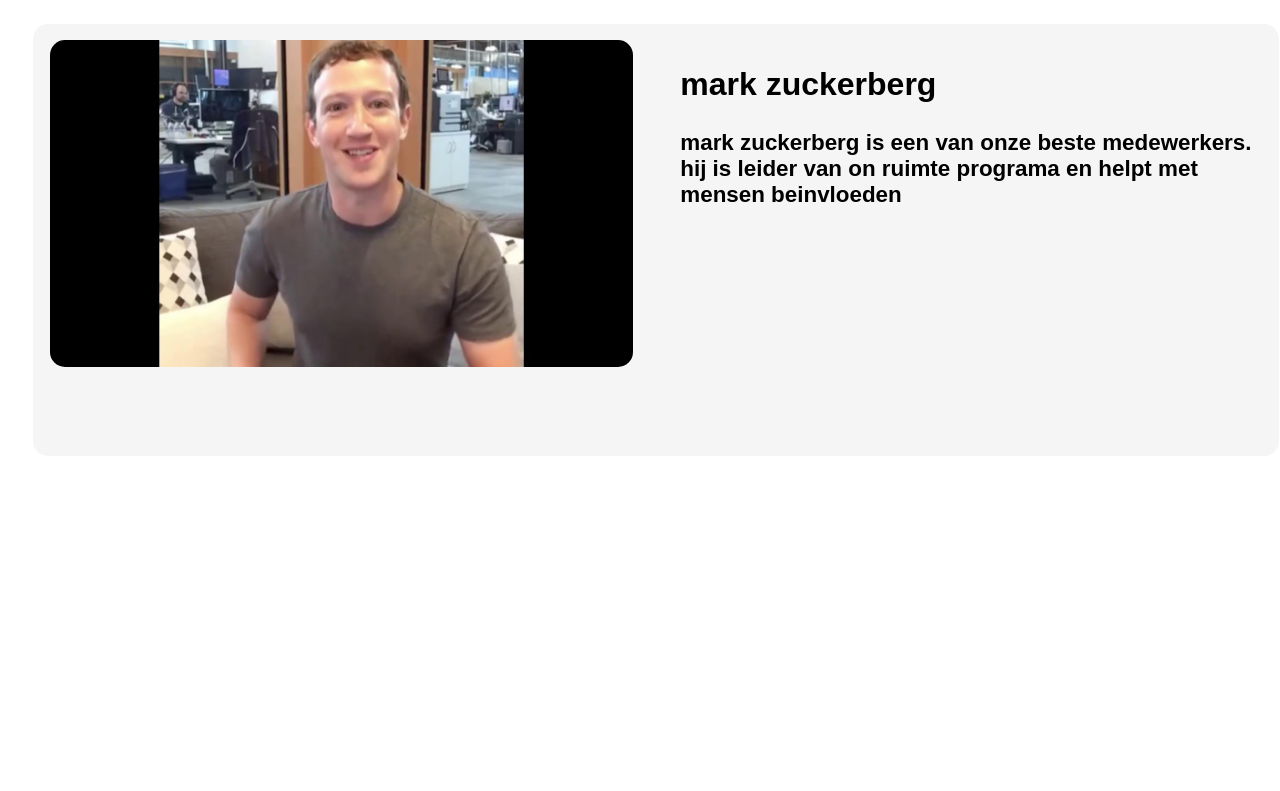
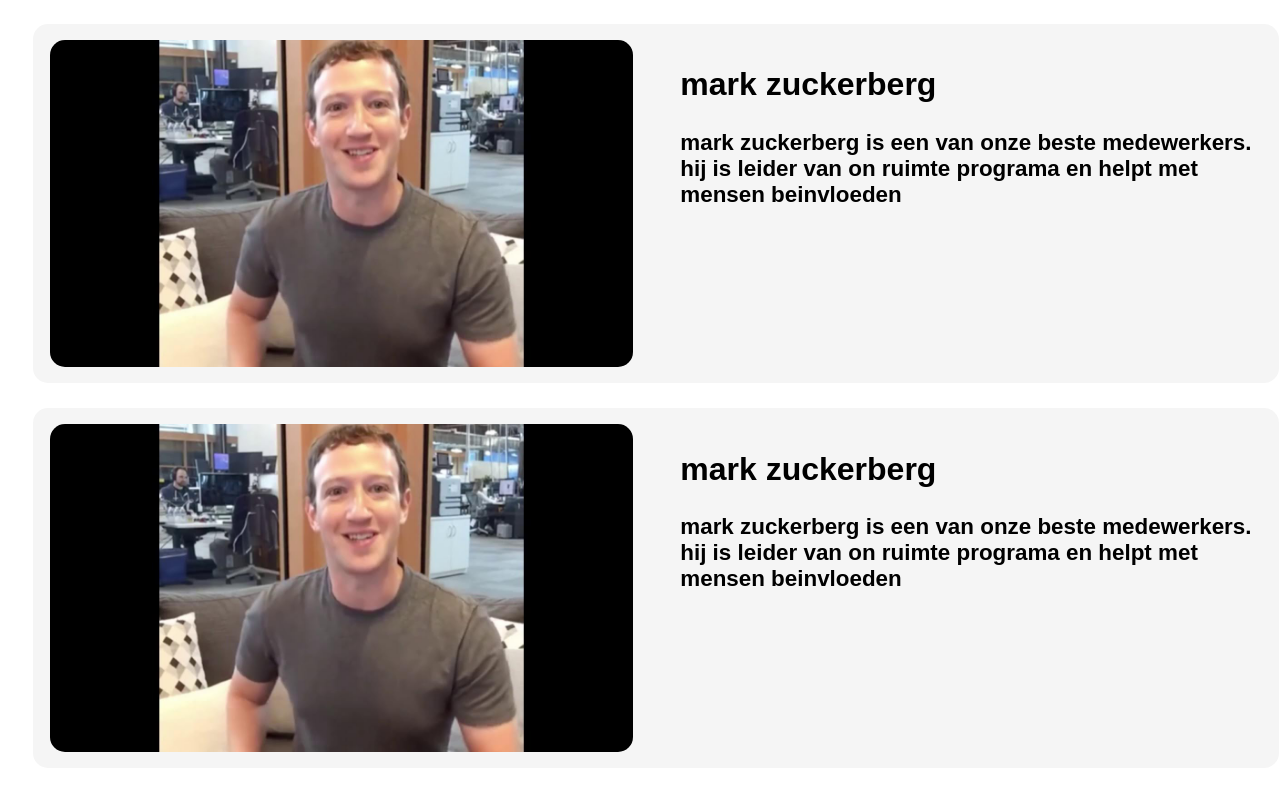
Before and after one commit to the-Lizard-people/lizardpeople.nl, a plain HTML site: page index.html in a window 1280 px wide. Shown: the part 1109-1900 px from the top of the page. Before the commit the page ends 1590 px from the top, so only its background shows below. Drawn offline with Linux system fonts and the light colour scheme.

Commit message:
F*CK GITHUB PAGES

```diff
--- a/index.html
+++ b/index.html
@@ -32,6 +32,14 @@
                 <p>mark zuckerberg is een van onze beste medewerkers. <br /> hij is leider van on ruimte programa en helpt met mensen beinvloeden</p>
             </div>
         </div>
+        <div class="part_3_person">
+
+            <img src="medewerkers/mark_lizardberg.jpg" alt="mark">
+            <div class="part_3_person_text">
+                <h2 class="pasta">mark zuckerberg</h2>
+                <p>mark zuckerberg is een van onze beste medewerkers. <br /> hij is leider van on ruimte programa en helpt met mensen beinvloeden</p>
+            </div>
+        </div>
     </div>
 </body>
 
--- a/main.css
+++ b/main.css
@@ -68,7 +68,7 @@
 .part_3_person{
     width: 96%;
     padding: 1em;
-    height: 25rem;
+    height: auto;
     border-radius: 15px;
     margin: 2%;
     text-align: left;
```
